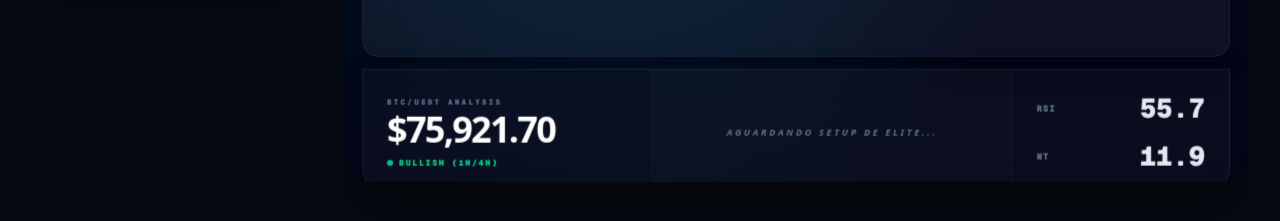
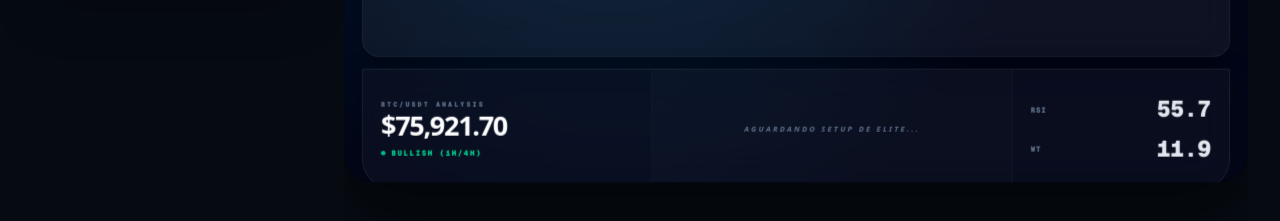
Before and after one commit to danielguollo80-ui/sentinela-web-app, a Next.js app: page / in a window 1280 px wide. Shown: the part 1251-1472 px from the top of the page. Built offline with nearby package versions, Linux system fonts and the light colour scheme; no server answers.

Commit message:
UI: Sincronização final do BioPanel para o modo compacto

```diff
--- a/src/components/sentinela-bio-panel.tsx
+++ b/src/components/sentinela-bio-panel.tsx
@@ -38,63 +38,63 @@ export const SentinelaBioPanel: React.FC<SentinelaBioPanelProps> = ({
     <div className="relative z-10 grid grid-cols-12 gap-0 items-stretch glass backdrop-blur-3xl border-t border-white/10 mt-auto rounded-b-[2.5rem] overflow-hidden min-h-[160px]">
 
       {/* Symbol & Price Section */}
-      <div className="col-span-4 p-8 flex flex-col justify-center bg-slate-950/40">
-        <div className="space-y-1">
-          <p className="text-[10px] font-black text-slate-500 uppercase tracking-[0.3em] font-mono">{symbol} ANALYSIS</p>
-          <p className="text-5xl font-black text-white tracking-tighter">${price}</p>
+      <div className="col-span-4 p-6 flex flex-col justify-center bg-slate-950/40">
+        <div className="space-y-0.5">
+          <p className="text-[9px] font-black text-slate-500 uppercase tracking-[0.3em] font-mono">{symbol} ANALYSIS</p>
+          <p className="text-4xl font-black text-white tracking-tighter">${price}</p>
         </div>
-        <div className="mt-3 inline-flex items-center gap-2">
-          <div className="w-2 h-2 rounded-full bg-emerald-400 animate-pulse" />
-          <span className="text-[11px] font-black text-emerald-400 uppercase tracking-[0.2em] font-mono">{trend}</span>
+        <div className="mt-2 inline-flex items-center gap-2">
+          <div className="w-1.5 h-1.5 rounded-full bg-emerald-400 animate-pulse" />
+          <span className="text-[10px] font-black text-emerald-400 uppercase tracking-[0.2em] font-mono">{trend}</span>
         </div>
       </div>
 
       {/* Trade Setup Section */}
-      <div className="col-span-5 p-8 border-x border-white/5 bg-slate-950/20 flex flex-col justify-center">
+      <div className="col-span-5 p-6 border-x border-white/5 bg-slate-950/20 flex flex-col justify-center">
         {isSetup ? (
           <>
-            <div className="flex items-center gap-3 mb-4">
-               <div className={`w-3 h-3 rounded-full bg-${colorClass} animate-ping shadow-[0_0_15px_rgba(255,255,255,0.3)]`} />
-               <p className={`text-xs font-black text-${colorClass} uppercase tracking-[0.2em] font-mono`}>
+            <div className="flex items-center gap-2 mb-3">
+               <div className={`w-2 h-2 rounded-full bg-${colorClass} animate-ping`} />
+               <p className={`text-[10px] font-black text-${colorClass} uppercase tracking-[0.2em] font-mono`}>
                   POSSÍVEL {isLong ? 'FUNDO (LONG)' : 'TOPO (SHORT)'} • {setup.score}/10
                </p>
             </div>
 
-            <div className="grid grid-cols-2 gap-x-8 gap-y-3">
+            <div className="grid grid-cols-2 gap-x-6 gap-y-2">
                <div>
-                  <span className="text-[10px] font-black text-slate-500 uppercase tracking-widest block mb-1">Entrada</span>
-                  <span className="text-xl font-black text-white font-mono">${setup.entrada.toLocaleString('en-US', { minimumFractionDigits: 2 })}</span>
+                  <span className="text-[9px] font-black text-slate-500 uppercase tracking-widest block">Entrada</span>
+                  <span className="text-lg font-black text-white font-mono">${setup.entrada.toLocaleString('en-US', { minimumFractionDigits: 2 })}</span>
                </div>
                <div>
-                  <span className="text-[10px] font-black text-slate-500 uppercase tracking-widest block mb-1">Target</span>
-                  <span className="text-xl font-black text-emerald-400 font-mono">${setup.alvo1.toLocaleString('en-US', { minimumFractionDigits: 2 })}</span>
+                  <span className="text-[9px] font-black text-slate-500 uppercase tracking-widest block">Target</span>
+                  <span className="text-lg font-black text-emerald-400 font-mono">${setup.alvo1.toLocaleString('en-US', { minimumFractionDigits: 2 })}</span>
                </div>
                <div>
-                  <span className="text-[10px] font-black text-slate-500 uppercase tracking-widest block mb-1">Stop</span>
-                  <span className="text-xl font-black text-rose-400 font-mono">${setup.stop.toLocaleString('en-US', { minimumFractionDigits: 2 })}</span>
+                  <span className="text-[9px] font-black text-slate-500 uppercase tracking-widest block">Stop</span>
+                  <span className="text-lg font-black text-rose-400 font-mono">${setup.stop.toLocaleString('en-US', { minimumFractionDigits: 2 })}</span>
                </div>
                <div>
-                  <span className="text-[10px] font-black text-slate-500 uppercase tracking-widest block mb-1">R/R</span>
-                  <span className="text-xl font-black text-sky-400 font-mono">{setup.rr.toFixed(1)}x</span>
+                  <span className="text-[9px] font-black text-slate-500 uppercase tracking-widest block">R/R</span>
+                  <span className="text-lg font-black text-sky-400 font-mono">{setup.rr.toFixed(1)}x</span>
                </div>
             </div>
           </>
         ) : (
           <div className="text-center py-4">
-            <p className="text-xs font-black text-slate-500 uppercase tracking-[0.3em] italic">Aguardando Setup de Elite...</p>
+            <p className="text-[10px] font-black text-slate-500 uppercase tracking-[0.3em] italic">Aguardando Setup de Elite...</p>
           </div>
         )}
       </div>
 
       {/* Technical Indicators */}
-      <div className="col-span-3 p-8 flex flex-col justify-center gap-6 bg-slate-950/40">
+      <div className="col-span-3 p-6 flex flex-col justify-center gap-4 bg-slate-950/40">
         <div className="flex items-center justify-between">
-          <span className="text-xs font-black text-slate-500 uppercase tracking-widest font-mono">RSI</span>
-          <span className="text-4xl font-black text-slate-200 font-mono">{rsi}</span>
+          <span className="text-[10px] font-black text-slate-500 uppercase tracking-widest font-mono">RSI</span>
+          <span className="text-3xl font-black text-slate-200 font-mono">{rsi}</span>
         </div>
         <div className="flex items-center justify-between">
-          <span className="text-xs font-black text-slate-500 uppercase tracking-widest font-mono">WT</span>
-          <span className="text-4xl font-black text-slate-200 font-mono">{wt}</span>
+          <span className="text-[10px] font-black text-slate-500 uppercase tracking-widest font-mono">WT</span>
+          <span className="text-3xl font-black text-slate-200 font-mono">{wt}</span>
         </div>
       </div>
     </div>
```
